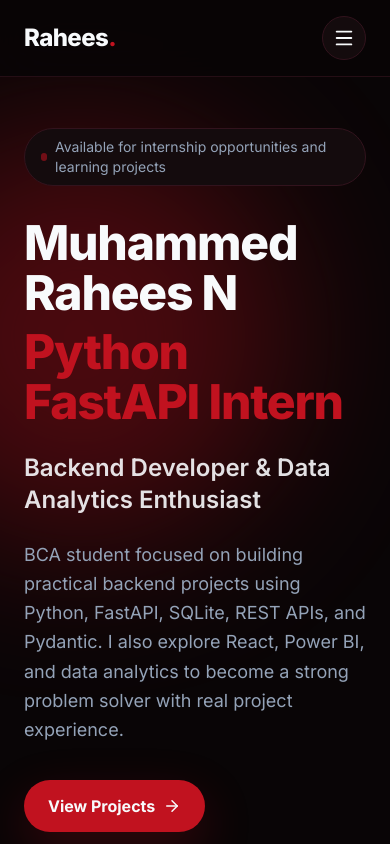
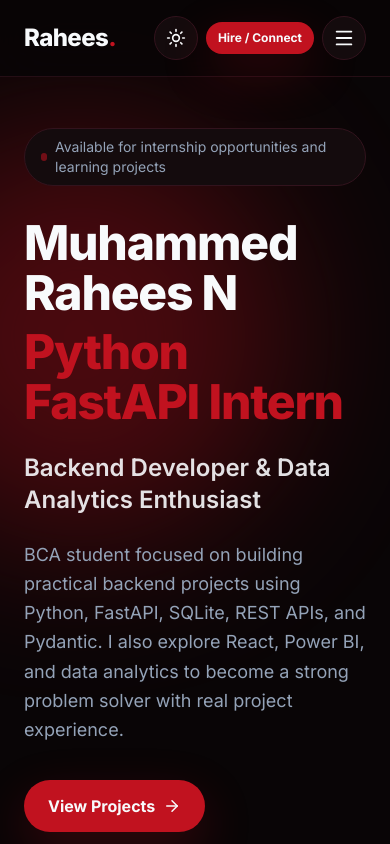
Before and after one commit to raheesnelliyali-in/personal_portfolio, a React (Vite) app: page / in a window 390 px wide. Shown: the top 844 px of the page. Built offline with nearby package versions, Linux system fonts and the light colour scheme.

Commit message:
Add files via upload

```diff
--- a/src/layout/Navbar.jsx
+++ b/src/layout/Navbar.jsx
@@ -1,6 +1,5 @@
-import { Menu, X } from "lucide-react";
+import { Menu, X, Moon, Sun } from "lucide-react";
 import { useState } from "react";
-import { Moon, Sun } from "lucide-react";
 
 const links = [
   { name: "Home", path: "#home" },
@@ -30,46 +29,41 @@ export const Navbar = ({ theme, setTheme }) => {
           ))}
         </div>
 
-       <div className="hidden md:flex items-center gap-3">
-
+        <div className="flex items-center gap-2">
           <button
-    onClick={() =>
-      setTheme(theme === "dark" ? "light" : "dark")
-    }
+            onClick={() => setTheme(theme === "dark" ? "light" : "dark")}
             className="icon-btn"
             aria-label="Toggle Theme"
           >
-    {theme === "dark" ? (
-      <Sun size={20} />
-    ) : (
-      <Moon size={20} />
-    )}
+            {theme === "dark" ? <Sun size={20} /> : <Moon size={20} />}
           </button>
 
-  <a
-    href="#contact"
-    className="primary-btn text-sm"
-  >
+          <a href="#contact" className="primary-btn text-xs md:text-sm px-3 md:px-5 py-2">
             Hire / Connect
           </a>
 
-</div>
-
-        <button className="lg:hidden icon-btn" onClick={() => setOpen(!open)} aria-label="Toggle menu">
+          <button
+            className="lg:hidden icon-btn"
+            onClick={() => setOpen(!open)}
+            aria-label="Toggle menu"
+          >
             {open ? <X size={22} /> : <Menu size={22} />}
           </button>
+        </div>
       </nav>
 
       {open && (
         <div className="lg:hidden bg-background border-t border-border px-6 py-5 space-y-4">
           {links.map((link) => (
-            <a key={link.name} href={link.path} onClick={() => setOpen(false)} className="block text-muted-foreground hover:text-primary">
+            <a
+              key={link.name}
+              href={link.path}
+              onClick={() => setOpen(false)}
+              className="block text-muted-foreground hover:text-primary"
+            >
               {link.name}
             </a>
           ))}
-          <a href="#contact" onClick={() => setOpen(false)} className="inline-flex primary-btn">
-            Contact Me
-          </a>
         </div>
       )}
     </header>
--- a/src/sections/GithubActivity.jsx
+++ b/src/sections/GithubActivity.jsx
@@ -18,7 +18,7 @@ export const GithubActivity = () => {
           </div>
 
           <div className="bg-white rounded-2xl p-4 overflow-x-auto">
-            <img src="https://ghchart.rshah.org/800020/raheesnelliyali-in" alt="Muhammed Rahees N GitHub contribution heatmap" className="min-w-[760px] w-full" />
+            <img src="https://ghchart.rshah.org/2ea043/raheesnelliyali-in" alt="Muhammed Rahees N GitHub contribution heatmap" className="min-w-[760px] w-full" />
           </div>
 
           <a href="https://github.com/raheesnelliyali-in" target="_blank" rel="noopener noreferrer" className="primary-btn mt-8">
```
Also changed, not shown: 1 other file (tests, documents, lock files or other folders). Lines whose indentation alone changed are shown as unchanged.
